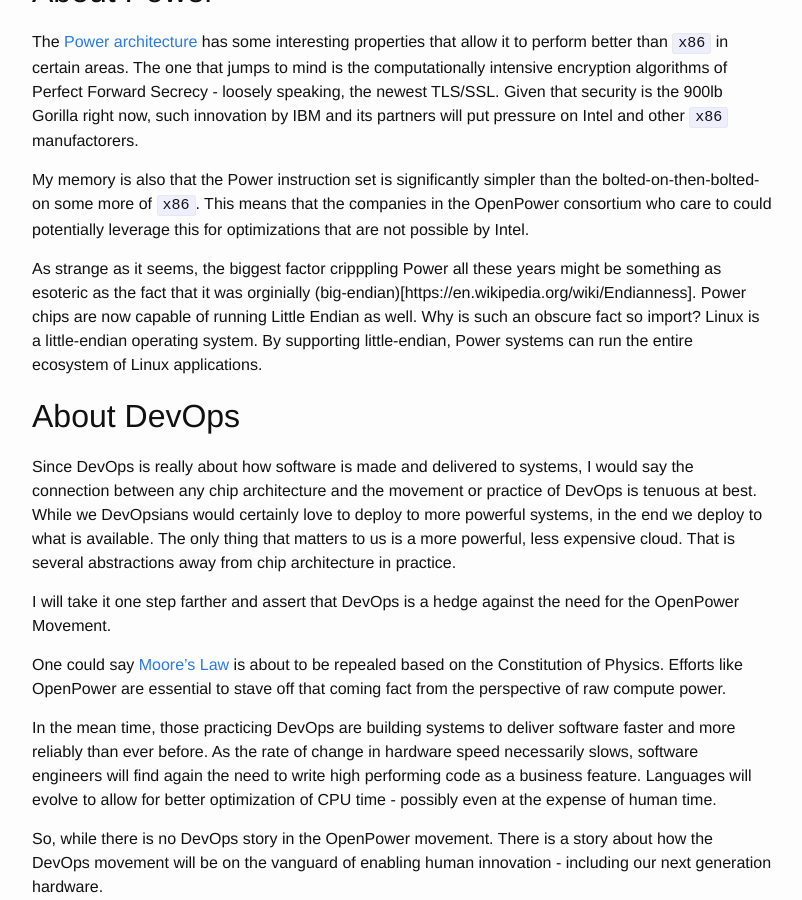
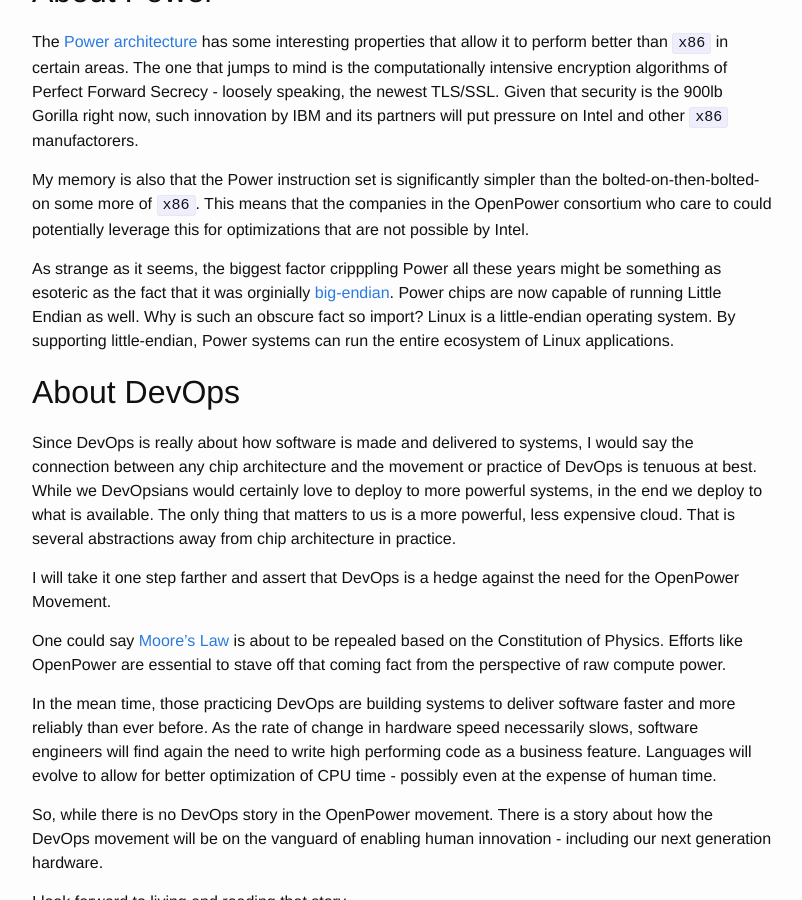
Before and after one commit to behemphi/behemphi.github.io, a Jekyll site: the page built from _posts/2016-04-08-does-ibm-openpower-initiative-matter-to-devops.md, in a window 1280 px wide and 900 px high, scrolled down 749 px. Shown: the whole window, without its empty margins (238-1040 px from the left). Built offline with Jekyll 4.4.1, drawn with Linux system fonts in a browser that asks for light colours.

Commit message:
updating markdown link to render properly

```diff
--- a/_posts/2016-04-08-does-ibm-openpower-initiative-matter-to-devops.md
+++ b/_posts/2016-04-08-does-ibm-openpower-initiative-matter-to-devops.md
@@ -29,7 +29,7 @@ The [Power architecture](https://en.wikipedia.org/wiki/IBM_POWER_microprocessors
 
 My memory is also that the Power instruction set is significantly simpler than the bolted-on-then-bolted-on some more of `x86`. This means that the companies in the OpenPower consortium who care to could potentially leverage this for optimizations that are not possible by Intel.
 
-As strange as it seems, the biggest factor cripppling Power all these years might be something as esoteric as the fact that it was orginially (big-endian)[https://en.wikipedia.org/wiki/Endianness]. Power chips are now capable of running Little Endian as well.  Why is such an obscure fact so import?  Linux is a little-endian operating system.  By supporting little-endian, Power systems can run the entire ecosystem of Linux applications.
+As strange as it seems, the biggest factor cripppling Power all these years might be something as esoteric as the fact that it was orginially [big-endian](https://en.wikipedia.org/wiki/Endianness). Power chips are now capable of running Little Endian as well.  Why is such an obscure fact so import?  Linux is a little-endian operating system.  By supporting little-endian, Power systems can run the entire ecosystem of Linux applications.
 
 ## About DevOps
 
```
